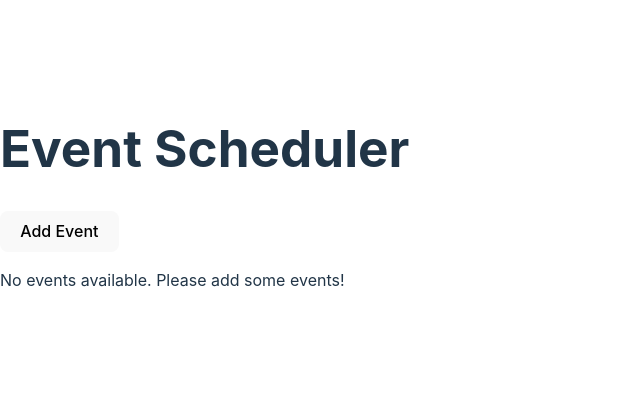
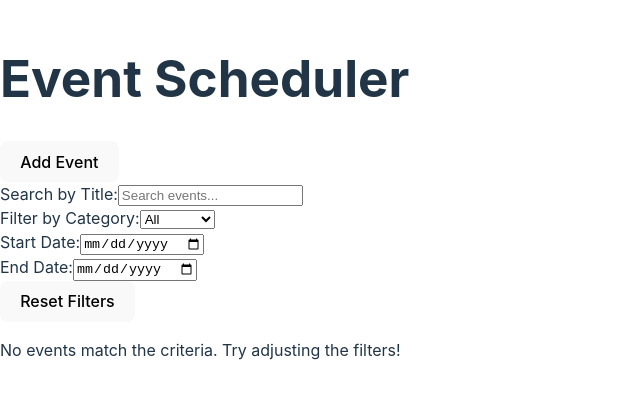
Before and after one commit to GYaskey/shift-markets-test, a React (Vite) app: page / in a window 1280 px wide. Shown: the part 203-602 px from the top of the page, without its empty margins (0-640 px from the left). Built offline with nearby package versions, Linux system fonts and the light colour scheme.

Commit message:
add filters and search

```diff
--- a/src/components/EventFilters/EventFilters.tsx
+++ b/src/components/EventFilters/EventFilters.tsx
@@ -0,0 +1,54 @@
+interface EventFiltersProps {
+  searchQuery: string;
+  onSearchQueryChange: (e: React.ChangeEvent<HTMLInputElement>) => void;
+  selectedCategory: string;
+  onCategoryChange: (e: React.ChangeEvent<HTMLSelectElement>) => void;
+  startDate: string;
+  onStartDateChange: (e: React.ChangeEvent<HTMLInputElement>) => void;
+  endDate: string;
+  onEndDateChange: (e: React.ChangeEvent<HTMLInputElement>) => void;
+}
+
+const EventFilters = ({
+  searchQuery,
+  onSearchQueryChange,
+  selectedCategory,
+  onCategoryChange,
+  startDate,
+  onStartDateChange,
+  endDate,
+  onEndDateChange,
+}: EventFiltersProps) => {
+  return (
+    <div>
+      <div>
+        <label>Search by Title:</label>
+        <input
+          type="text"
+          value={searchQuery}
+          onChange={onSearchQueryChange}
+          placeholder="Search events..."
+        />
+      </div>
+      <div>
+        <label>Filter by Category:</label>
+        <select value={selectedCategory} onChange={onCategoryChange}>
+          <option value="">All</option>
+          <option value="Work">Work</option>
+          <option value="Personal">Personal</option>
+          <option value="Meeting">Meeting</option>
+        </select>
+      </div>
+      <div>
+        <label>Start Date:</label>
+        <input type="date" value={startDate} onChange={onStartDateChange} />
+      </div>
+      <div>
+        <label>End Date:</label>
+        <input type="date" value={endDate} onChange={onEndDateChange} />
+      </div>
+    </div>
+  );
+};
+
+export default EventFilters;
--- a/src/components/EventList/EventList.tsx
+++ b/src/components/EventList/EventList.tsx
@@ -1,15 +1,14 @@
-import { useSelector } from "react-redux";
-import { selectEvents } from "../../redux/selectors/eventsSelectors";
-import EventItem from "../EventItem/EventItem";
 import { useDispatch } from "react-redux";
-import { deleteEvent } from "../../redux/slices/eventsSlice"; // Імпортуємо дію для видалення події
+import { deleteEvent } from "../../redux/slices/eventsSlice"; // Імпорт дії для видалення події
+import EventItem from "../EventItem/EventItem"; // Імпорт компоненту події
+import { Event } from "../../types/Event"; // Імпортуємо тип Event
 
 interface EventListProps {
+  events: Event[]; // Передаємо відфільтровані події
   openModalForEditingEvent: (eventId: string) => void; // Для відкриття модалки редагування
 }
 
-const EventList = ({ openModalForEditingEvent }: EventListProps) => {
-  const events = useSelector(selectEvents);
+const EventList = ({ events, openModalForEditingEvent }: EventListProps) => {
   const dispatch = useDispatch();
 
   // Функція для видалення події
@@ -18,7 +17,7 @@ const EventList = ({ openModalForEditingEvent }: EventListProps) => {
   };
 
   if (events.length === 0) {
-    return <p>No events available. Please add some events!</p>;
+    return <p>No events match the criteria. Try adjusting the filters!</p>; // Якщо немає відповідних подій
   }
 
   return (
--- a/src/pages/EventsPage/EventsPage.tsx
+++ b/src/pages/EventsPage/EventsPage.tsx
@@ -1,11 +1,21 @@
 import { useState } from "react";
+import { useSelector } from "react-redux";
+import { selectEvents } from "../../redux/selectors/eventsSelectors"; // Для доступу до подій
 import EventList from "../../components/EventList/EventList";
 import EventModal from "../../components/EventModal/EventModal";
 import Header from "../../components/Header/Header";
+import EventFilters from "../../components/EventFilters/EventFilters"; // Додаємо компонент фільтрів
+import { Event } from "../../types/Event"; // Імпортуємо тип Event
 
 const EventsPage = () => {
+  const events = useSelector(selectEvents); // Вибираємо всі події з Redux
+
   const [isModalOpen, setIsModalOpen] = useState(false);
-  const [eventToEdit, setEventToEdit] = useState<string | null>(null); // Змінюємо на id події
+  const [eventToEdit, setEventToEdit] = useState<string | null>(null); // Для редагування події
+  const [searchQuery, setSearchQuery] = useState(""); // Для пошуку за назвою
+  const [selectedCategory, setSelectedCategory] = useState(""); // Для фільтру за категорією
+  const [startDate, setStartDate] = useState(""); // Для фільтру за початковою датою
+  const [endDate, setEndDate] = useState(""); // Для фільтру за кінцевою датою
 
   const openModalForNewEvent = () => {
     setEventToEdit(null); // Для нової події
@@ -13,7 +23,7 @@ const EventsPage = () => {
   };
 
   const openModalForEditingEvent = (eventId: string) => {
-    setEventToEdit(eventId); // Для редагування події за id
+    setEventToEdit(eventId); // Для редагування події
     setIsModalOpen(true);
   };
 
@@ -21,14 +31,50 @@ const EventsPage = () => {
     setIsModalOpen(false);
   };
 
+  // Фільтруємо події на основі пошуку, категорії та діапазону дат
+  const filteredEvents = events.filter((event: Event) => {
+    const matchesSearch = event.title
+      .toLowerCase()
+      .includes(searchQuery.toLowerCase()); // Пошук за назвою
+    const matchesCategory =
+      !selectedCategory || event.category === selectedCategory; // Фільтр за категорією
+    const matchesDateRange =
+      (!startDate || new Date(event.date) >= new Date(startDate)) &&
+      (!endDate || new Date(event.date) <= new Date(endDate)); // Фільтр за датами
+    return matchesSearch && matchesCategory && matchesDateRange;
+  });
+
+  // Функція для скидання фільтрів
+  const resetFilters = () => {
+    setSearchQuery("");
+    setSelectedCategory("");
+    setStartDate("");
+    setEndDate("");
+  };
+
   return (
     <div>
       <Header openModalForNewEvent={openModalForNewEvent} />
-      <EventList openModalForEditingEvent={openModalForEditingEvent} />
+      <EventFilters
+        searchQuery={searchQuery}
+        onSearchQueryChange={(e) => setSearchQuery(e.target.value)} // Оновлюємо пошук
+        selectedCategory={selectedCategory}
+        onCategoryChange={(e) => setSelectedCategory(e.target.value)} // Оновлюємо категорію
+        startDate={startDate}
+        onStartDateChange={(e) => setStartDate(e.target.value)} // Оновлюємо початкову дату
+        endDate={endDate}
+        onEndDateChange={(e) => setEndDate(e.target.value)} // Оновлюємо кінцеву дату
+      />
+      <button onClick={resetFilters}>Reset Filters</button>{" "}
+      {/* Кнопка для скидання фільтрів */}
+      <EventList
+        events={filteredEvents} // Передаємо фільтровані події
+        openModalForEditingEvent={openModalForEditingEvent} // Функція для редагування
+      />
       <EventModal
         isOpen={isModalOpen}
         onClose={closeModal}
-        eventToEdit={eventToEdit} // Передаємо id події
+        eventToEdit={eventToEdit} // Передаємо id події для редагування
       />
     </div>
   );
```
